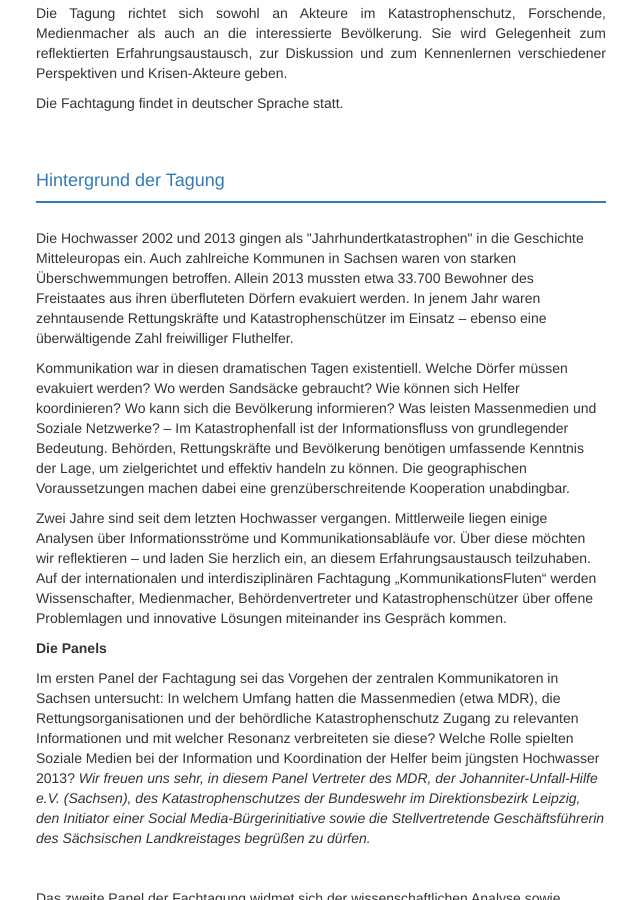
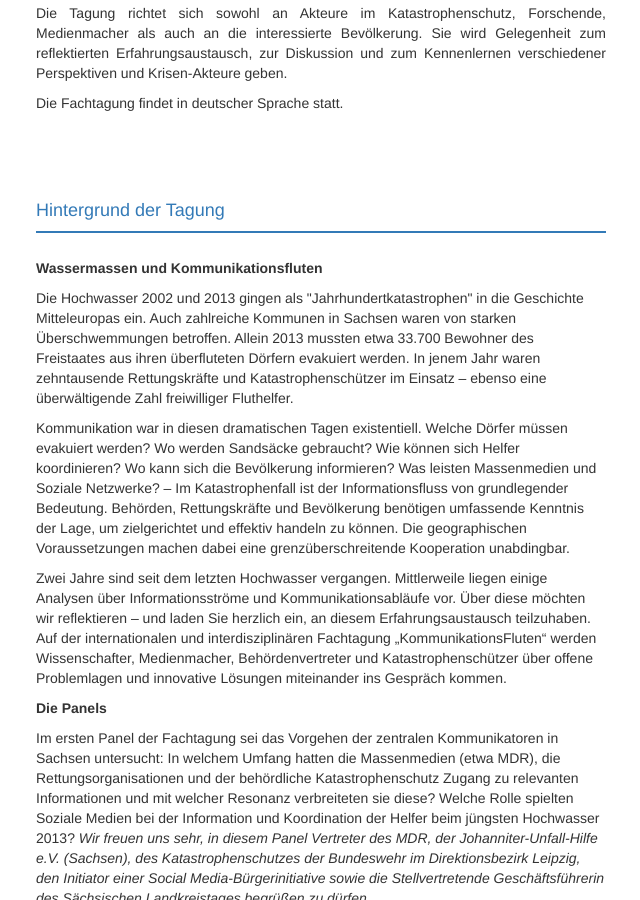
Before and after one commit to susedev/test, a Jekyll site: the page built from konferenz-kommunikationsfluten.html, in a window 1280 px wide and 900 px high, scrolled down 439 px. Shown: the whole window, without its empty margins (229-869 px from the left). Built offline with Jekyll 4.4.1, drawn with Linux system fonts in a browser that asks for light colours; nearby versions of some CDN libraries.

Commit message:
Edit from JekyllCMS

```diff
--- a/konferenz-kommunikationsfluten.html
+++ b/konferenz-kommunikationsfluten.html
@@ -15,9 +15,13 @@ title: Aktuell
 
 <p style="text-align: justify;">&nbsp;</p>
 
+<p style="text-align: justify;">&nbsp;</p>
+
 <h3 style="margin-top: 28px;">Hintergrund der Tagung</h3>
 
 <div class="box" style="background-color: #337AB7; height:2px; margin-top:3px; margin-bottom:25px;">&nbsp;</div>
+
+<p><strong>Wassermassen und Kommunikationsfluten </strong></p>
 
 <p>Die Hochwasser 2002 und 2013 gingen als &quot;Jahrhundertkatastrophen&quot; in die Geschichte Mitteleuropas ein. Auch zahlreiche Kommunen in Sachsen waren von starken &Uuml;berschwemmungen betroffen. Allein 2013 mussten etwa 33.700 Bewohner des Freistaates aus ihren &uuml;berfluteten D&ouml;rfern evakuiert werden. In jenem Jahr waren zehntausende Rettungskr&auml;fte und Katastrophensch&uuml;tzer im Einsatz &ndash; ebenso eine &uuml;berw&auml;ltigende Zahl freiwilliger Fluthelfer.</p>
 
```
